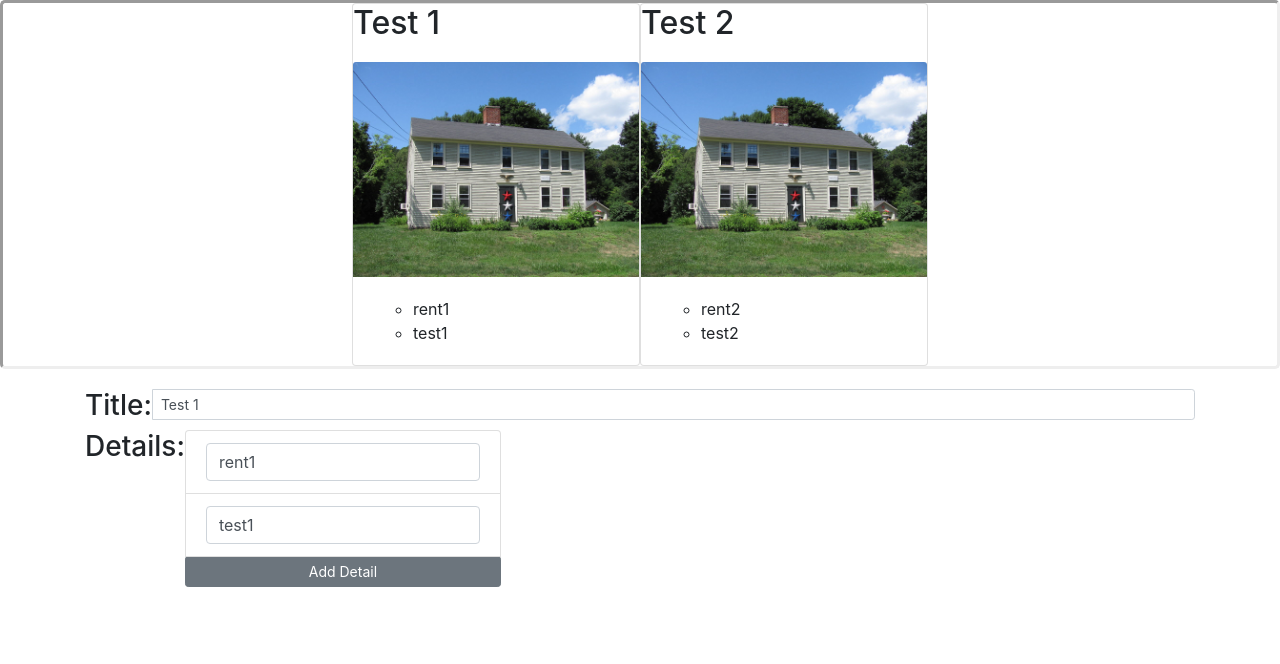
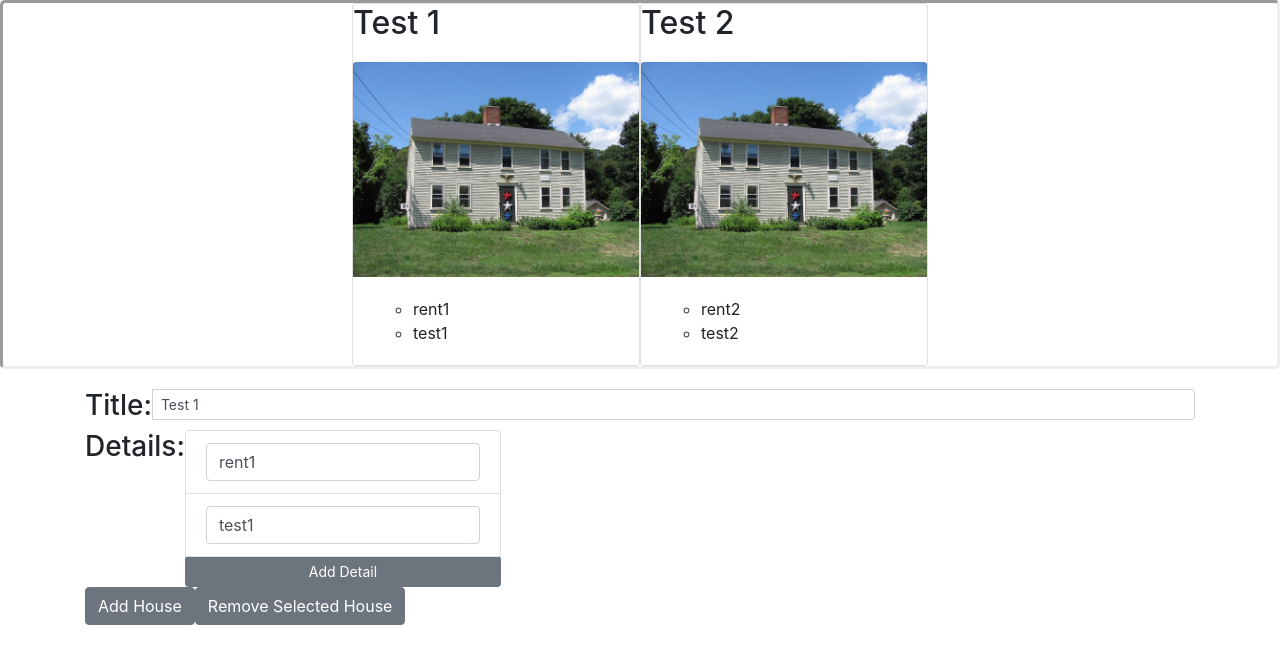
Before and after one commit to CapCoder/RentalManagementFrontEnd, a React (Create React App) app in the folder rentalm/: page / in a window 1280 px wide. Shown: the top 664 px of the page. Built offline with nearby package versions, Linux system fonts and the light colour scheme.

Commit message:
Added the capability to add new homes.

```diff
--- a/rentalm/src/SettingsPanel/AddDetails/SettingInputs.js
+++ b/rentalm/src/SettingsPanel/AddDetails/SettingInputs.js
@@ -3,11 +3,11 @@ import {Button, InputGroup, ListGroup, ListGroupItem, Input} from 'reactstrap';
 
 const inputList = (props) =>{
     let settings=props.selectedAdd;
-
+    console.log(settings.details[settings.selected]);
     const inputs = settings.details[settings.selected].houseDetails.map((detail, index) =>{
         return(
             // Check use of key here
-            <ListGroupItem><Input type="text" name={settings.details[settings.selected].houseDetails.indexOf(detail)} value={detail} onChange={settings.editDetail} /></ListGroupItem>
+            <ListGroupItem key={index}><Input type="text" name={settings.details[settings.selected].houseDetails.indexOf(detail)} value={detail} onChange={settings.editDetail} /></ListGroupItem>
         );
     });
 
@@ -25,6 +25,10 @@ const inputList = (props) =>{
                     <Button size="sm" onClick={settings.addDetail}>Add Detail</Button>
                 </ListGroup>
             </InputGroup>
+            <InputGroup>
+                <Button size="md" onClick={settings.addHome}>Add House</Button>
+                <Button size="md">Remove Selected House</Button>
+            </InputGroup>
         </>
     );
 }
--- a/rentalm/src/Warehouse/Warehouse.js
+++ b/rentalm/src/Warehouse/Warehouse.js
@@ -26,6 +26,7 @@ class Warehouse extends Component{
         let selected = this.state.selectedHome;
         newState[selected].houseDetails[e.target.name] = [e.target.value];
         this.setState({houseDetails:newState});
+        console.log(this.state);
     }
 
     editTitleHandler = (e) =>{
@@ -41,6 +42,13 @@ class Warehouse extends Component{
         this.setState({houseDetails: newState});
     }
 
+    addHouseHandler = () =>{
+        let newState = [...this.state.homes];
+        newState.push({ID: (newState.length), title:"Something", houseDetails: ['Fill it out']});
+        this.setState({homes: newState});
+
+    }
+
     setSelectedHome = (id) =>{
         this.setState({selectedHome: id});
     }
@@ -51,7 +59,8 @@ class Warehouse extends Component{
             addDetail: this.addDetailHandler,
             editDetail: this.editDetailHandler,
             details: this.state.homes,
-            editTitle: this.editTitleHandler
+            editTitle: this.editTitleHandler,
+            addHome: this.addHouseHandler
         };
 
         return(
```
